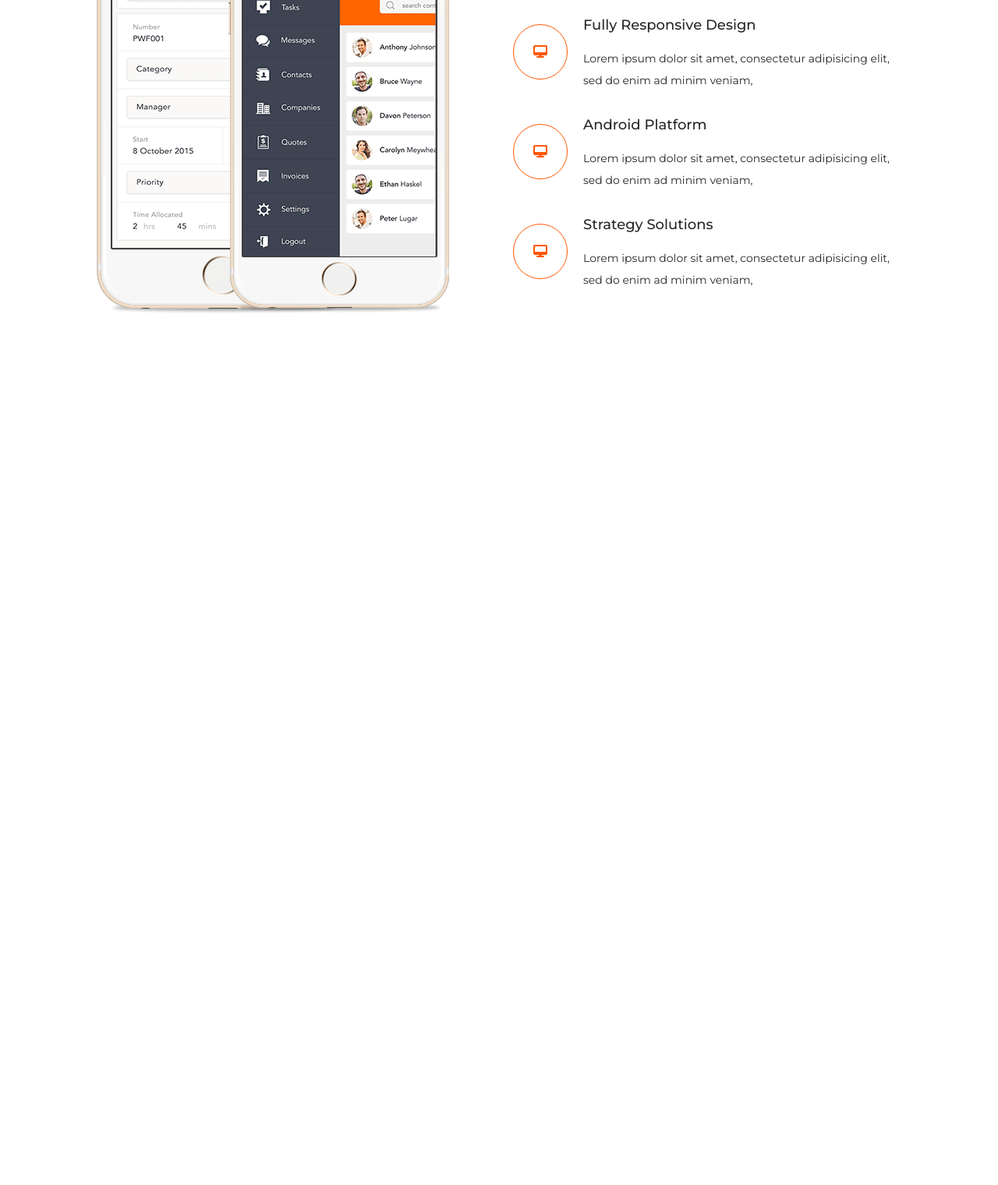
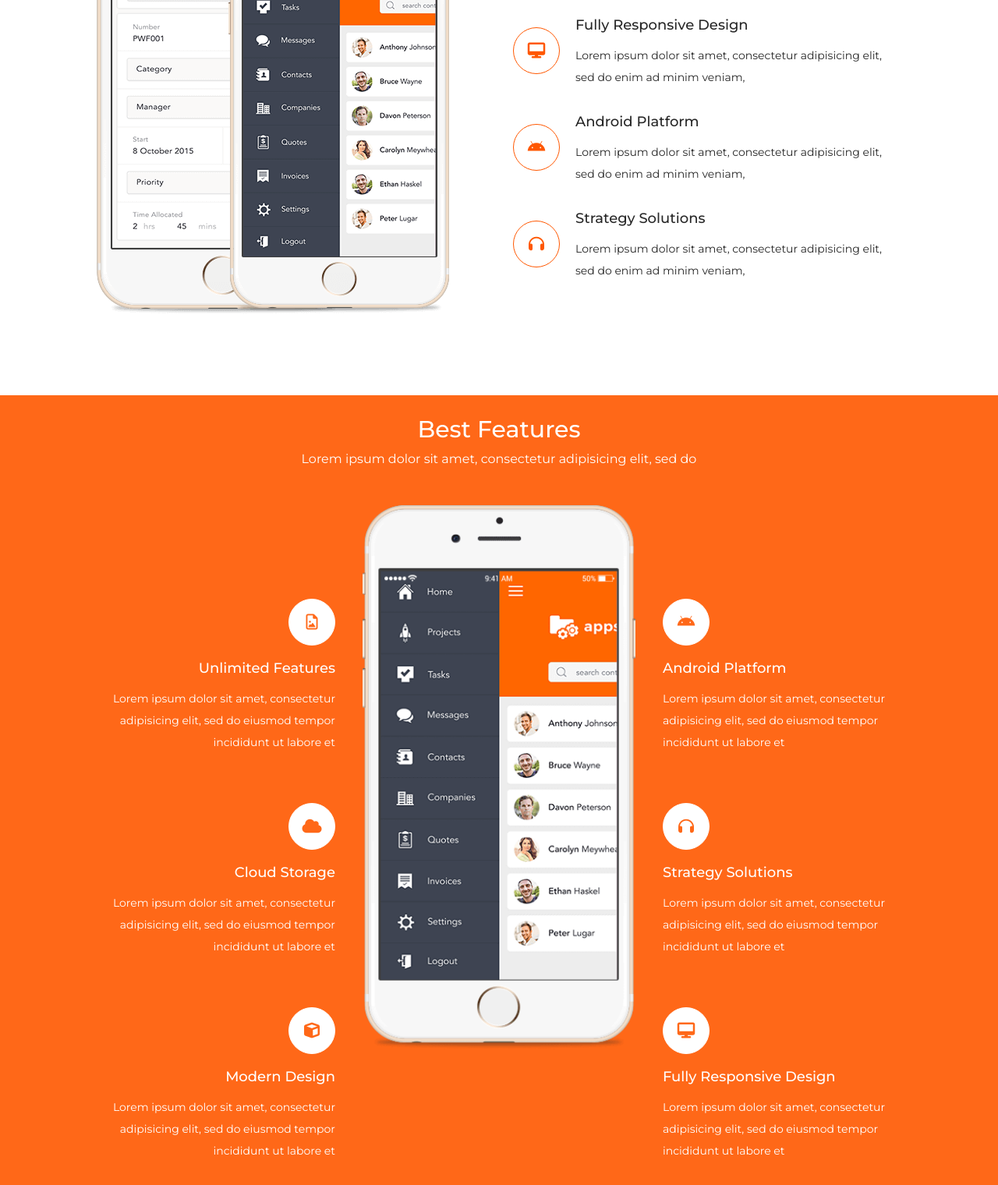
Before and after one commit to pprg1996/appson, a website: page index.html in a window 1280 px wide. Shown: the part 1152-2672 px from the top of the page at 78% size. Before the commit the page ends 1659 px from the top, so only its background shows below. Drawn offline with Linux system fonts and the light colour scheme.

Commit message:
Best features

```diff
--- a/index.html
+++ b/index.html
@@ -12,6 +12,9 @@
 </head>
 
 <body>
+
+  <!-- Header ----------------------------------------------------------------------------------------- -->
+
   <header>
     <a href="#" class="logoLink"><img src="./img/logo.png" alt="logo"></a>
     <div class="headerMenu">
@@ -25,6 +28,8 @@
       <a class="headerMenuItem" href="#">Contact</a>
     </div>
   </header>
+
+  <!-- Hero section ------------------------------------------------------------------------------ -->
 
   <section id="heroSection">
     <div class="heroContent">
@@ -40,7 +45,9 @@
     </div>
   </section>
 
-  <section id="about">
+  <!-- About section---------------------------------------------------------------------------------- -->
+
+  <section id="aboutSection">
     <div class="aboutImgDiv">
       <img src="./img/about-m-screen.png" alt="About Img">
     </div>
@@ -64,7 +71,7 @@
       </div>
       <div class="feature">
         <div class="icon">
-          <i class="fas fa-desktop"></i>
+          <i class="fab fa-android"></i>
         </div>
         <div class="featureCopy">
           <h3 class="featureName">Android Platform</h3>
@@ -74,7 +81,7 @@
       </div>
       <div class="feature">
         <div class="icon">
-          <i class="fas fa-desktop"></i>
+          <i class="fas fa-headphones"></i>
         </div>
         <div class="featureCopy">
           <h3 class="featureName">Strategy Solutions</h3>
@@ -85,6 +92,96 @@
     </div>
   </section>
 
+  <!-- Features section ------------------------------------------------------------------------------- -->
+
+  <section id="featuresSection">
+    <h2 class="subHeader featuresSubHeader">Best Features</h2>
+    <span class="subText">Lorem ipsum dolor sit amet, consectetur adipisicing elit, sed do</span>
+
+    <div class="features">
+      <div class="featureList featureListLeft">
+        <div class="featureBlock">
+          <div class="icon featureIcon">
+            <i class="far fa-file-image"></i>
+          </div>
+          <div class="featureCopy">
+            <h3 class="featureName">Unlimited Features</h3>
+            <p class="featureDescription">Lorem ipsum dolor sit amet, consectetur adipisicing elit, sed do eiusmod
+              tempor
+              incididunt ut labore et</p>
+          </div>
+        </div>
+
+        <div class="featureBlock">
+          <div class="icon featureIcon">
+            <i class="fas fa-cloud"></i>
+          </div>
+          <div class="featureCopy">
+            <h3 class="featureName">Cloud Storage</h3>
+            <p class="featureDescription">Lorem ipsum dolor sit amet, consectetur adipisicing elit, sed do eiusmod
+              tempor
+              incididunt ut labore et</p>
+          </div>
+        </div>
+
+        <div class="featureBlock">
+          <div class="icon featureIcon">
+            <i class="fas fa-cube"></i>
+          </div>
+          <div class="featureCopy">
+            <h3 class="featureName">Modern Design</h3>
+            <p class="featureDescription">Lorem ipsum dolor sit amet, consectetur adipisicing elit, sed do eiusmod
+              tempor
+              incididunt ut labore et</p>
+          </div>
+        </div>
+      </div>
+
+      <div class="featuresImgDiv">
+        <img class="featuresImg" src="./img/feature-screen.png" alt="Features Img">
+      </div>
+
+      <div class="featureList">
+        <div class="featureBlock">
+          <div class="icon featureIcon">
+            <i class="fab fa-android"></i>
+          </div>
+          <div class="featureCopy">
+            <h3 class="featureName">Android Platform</h3>
+            <p class="featureDescription">Lorem ipsum dolor sit amet, consectetur adipisicing elit, sed do eiusmod
+              tempor
+              incididunt ut labore et</p>
+          </div>
+        </div>
+
+        <div class="featureBlock">
+          <div class="icon featureIcon">
+            <i class="fas fa-headphones"></i>
+          </div>
+          <div class="featureCopy">
+            <h3 class="featureName">Strategy Solutions</h3>
+            <p class="featureDescription">Lorem ipsum dolor sit amet, consectetur adipisicing elit, sed do eiusmod
+              tempor
+              incididunt ut labore et</p>
+          </div>
+        </div>
+
+        <div class="featureBlock">
+          <div class="icon featureIcon">
+            <i class="fas fa-desktop"></i>
+          </div>
+          <div class="featureCopy">
+            <h3 class="featureName">Fully Responsive Design</h3>
+            <p class="featureDescription">Lorem ipsum dolor sit amet, consectetur adipisicing elit, sed do eiusmod
+              tempor
+              incididunt ut labore et</p>
+          </div>
+        </div>
+      </div>
+    </div>
+
+  </section>
+
   <script src="./index.js"></script>
 </body>
 
--- a/style.css
+++ b/style.css
@@ -19,7 +19,7 @@ header {
 }
 
 header.scroll {
-  background-color: red;
+  background-color: #fe601a;
 }
 
 .headerMenu {
@@ -91,7 +91,7 @@ header.scroll {
 
 /* About section---------------------------------------------------------------------------------- */
 
-#about {
+#aboutSection {
   min-height: 100vh;
   display: flex;
   justify-content: center;
@@ -113,6 +113,7 @@ header.scroll {
   font-size: 30px;
   font-weight: 500;
   color: #272727;
+  margin-bottom: 10px;
 }
 
 .aboutDescription {
@@ -131,14 +132,21 @@ header.scroll {
   border: 1px solid #ff5700;
   color: #ff5700;
   border-radius: 100px;
-  padding: 25px;
+  width: 60px;
+  height: 60px;
   margin-right: 20px;
+  flex-shrink: 0;
+  display: flex;
+  justify-content: center;
+  align-items: center;
+  font-size: 20px;
 }
 
 .featureName {
   color: #272727;
   font-size: 18px;
   font-weight: 500;
+  margin-bottom: 0;
 }
 
 .featureDescription {
@@ -146,3 +154,63 @@ header.scroll {
   font-size: 14px;
   line-height: 28px;
 }
+
+/* Features section ------------------------------------------------------------------------------- */
+
+#featuresSection {
+  min-height: 100vh;
+  background-color: #ff6818;
+  display: flex;
+  flex-direction: column;
+  justify-content: center;
+  align-items: center;
+}
+
+#featuresSection p,
+#featuresSection span,
+#featuresSection h2,
+#featuresSection h3 {
+  color: white;
+}
+
+.features {
+  display: flex;
+  justify-content: center;
+  align-items: flex-start;
+  margin-top: 50px;
+}
+
+.featuresImgDiv {
+  width: 350px;
+  margin: 0 35px;
+}
+
+.featuresImg {
+  width: 100%;
+}
+
+.featureList {
+  margin-top: 120px;
+}
+
+.featureListLeft {
+  text-align: right;
+}
+
+.featureBlock {
+  display: flex;
+  flex-direction: column;
+  width: 300px;
+  margin-bottom: 50px;
+}
+
+.featureListLeft .featureBlock {
+  align-items: flex-end;
+}
+
+.featureIcon {
+  margin: 0;
+  border-color: white;
+  background-color: white;
+  color: #ff6818;
+}
```
